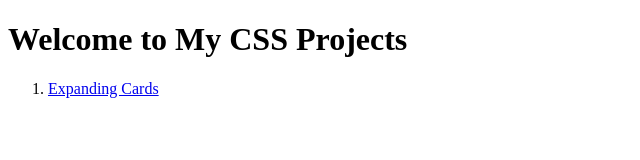
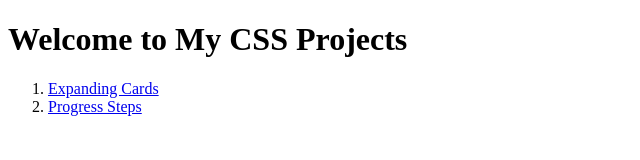
Before and after one commit to AXL-29/CSS-Projects, a plain HTML site: page index.html in a window 1280 px wide. Shown: the whole page, without its empty margins (0-640 px from the left). Drawn offline with Linux system fonts and the light colour scheme.

Commit message:
Add Progress Steps link in main page

```diff
--- a/index.html
+++ b/index.html
@@ -8,6 +8,7 @@
     <h1>Welcome to My CSS Projects</h1>
     <ol>
         <li><a href="./001. Expanding Cards/index.html">Expanding Cards</a></li>
+        <li><a href="./002. Progress Steps/index.html">Progress Steps</a></li>
     </ol>
 </body>
 </html>
```
